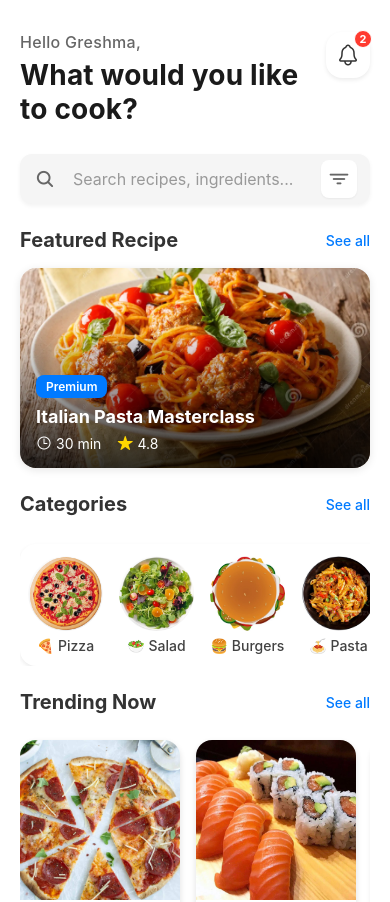
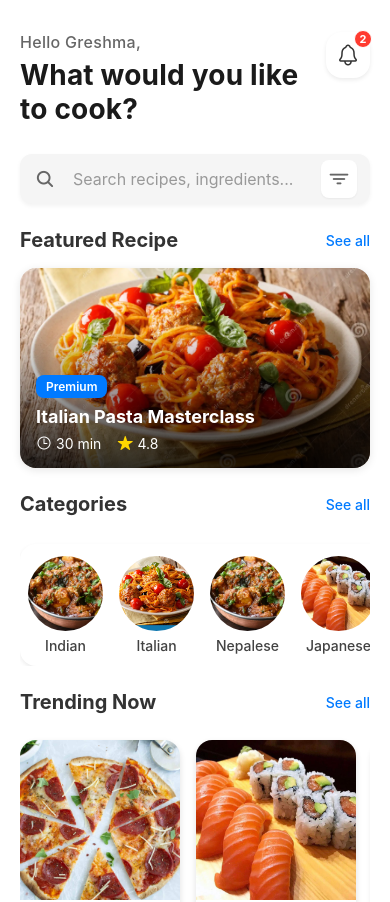
Before and after one commit to Explorerohan/EasyEats, a React Native app: screen /Home in a window 390 px wide. Shown: the top 902 px of the page. Built offline with nearby package versions, Linux system fonts and the light colour scheme.

Commit message:
modified category section of homepage

```diff
--- a/Screens/Main/HomePage.tsx
+++ b/Screens/Main/HomePage.tsx
@@ -118,52 +118,52 @@ export default function App({ navigation }: HomeProps) {
           >
             <View style={styles.categoryItem}>
               <Image
-                source={pizza}
+                source={curry}
                 style={styles.categoryImage}
               />
-              <Text style={styles.categoryIcon}>🍕 Pizza</Text>
+              <Text style={styles.categoryIcon}>Indian</Text>
             </View>
             <View style={styles.categoryItem}>
               <Image
-                source={salad}
+                source={pasta2}
                 style={styles.categoryImage}
               />
-              <Text style={styles.categoryIcon}>🥗 Salad</Text>
+              <Text style={styles.categoryIcon}>Italian</Text>
             </View>
             <View style={styles.categoryItem}>
               <Image
-                source={burger}
+                source={curry}
                 style={styles.categoryImage}
               />
-              <Text style={styles.categoryIcon}>🍔 Burgers</Text>
-            </View>
-            <View style={styles.categoryItem}>
-              <Image
-                source={pasta}
-                style={styles.categoryImage}
-              />
-              <Text style={styles.categoryIcon}>🍝 Pasta</Text>
+              <Text style={styles.categoryIcon}>Nepalese</Text>
             </View>
             <View style={styles.categoryItem}>
               <Image
                 source={shusi}
                 style={styles.categoryImage}
               />
-              <Text style={styles.categoryIcon}>🍣 Sushi</Text>
+              <Text style={styles.categoryIcon}>Japanese</Text>
             </View>
             <View style={styles.categoryItem}>
               <Image
-                source={steak}
+                source={beef}
                 style={styles.categoryImage}
               />
-              <Text style={styles.categoryIcon}>🥩 Steak</Text>
+              <Text style={styles.categoryIcon}>American</Text>
+            </View>
+            <View style={styles.categoryItem}>
+              <Image
+                source={vege}
+                style={styles.categoryImage}
+              />
+              <Text style={styles.categoryIcon}>Chinese</Text>
             </View>
             <View style={styles.categoryItem}>
               <Image
                 source={dessert}
                 style={styles.categoryImage}
               />
-              <Text style={styles.categoryIcon}>🍰 Desserts</Text>
+              <Text style={styles.categoryIcon}>Desserts</Text>
             </View>
           </ScrollView>
         </View>
```
